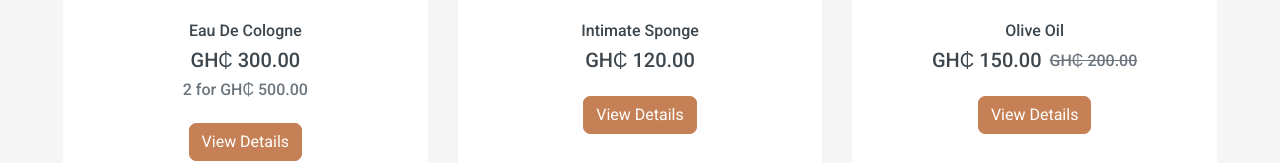
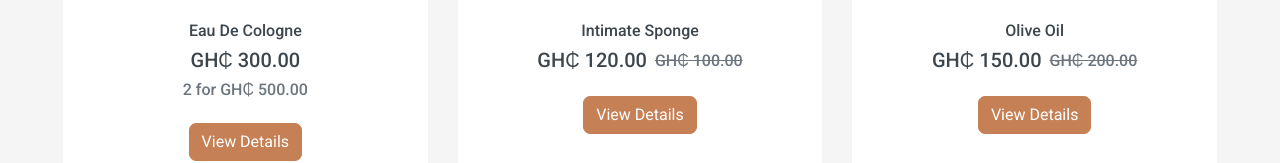
Before and after one commit to Fredasante/vetabelle, a plain HTML site: page index.html in a window 1280 px wide. Shown: the part 1286-1449 px from the top of the page. Drawn offline with nearby package versions, Linux system fonts and the light colour scheme.

Commit message:
update: product price change

```diff
--- a/index.html
+++ b/index.html
@@ -289,6 +289,7 @@
                   class="d-flex align-items-center justify-content-center mt-2"
                 >
                   <h5 class="text-dark">GH₵ 120.00</h5>
+                  <h6 class="text-muted ml-2"><del>GH₵ 100.00</del></h6>
                 </div>
                 <button class="btn btn-primary mt-3">View Details</button>
               </div>
```
